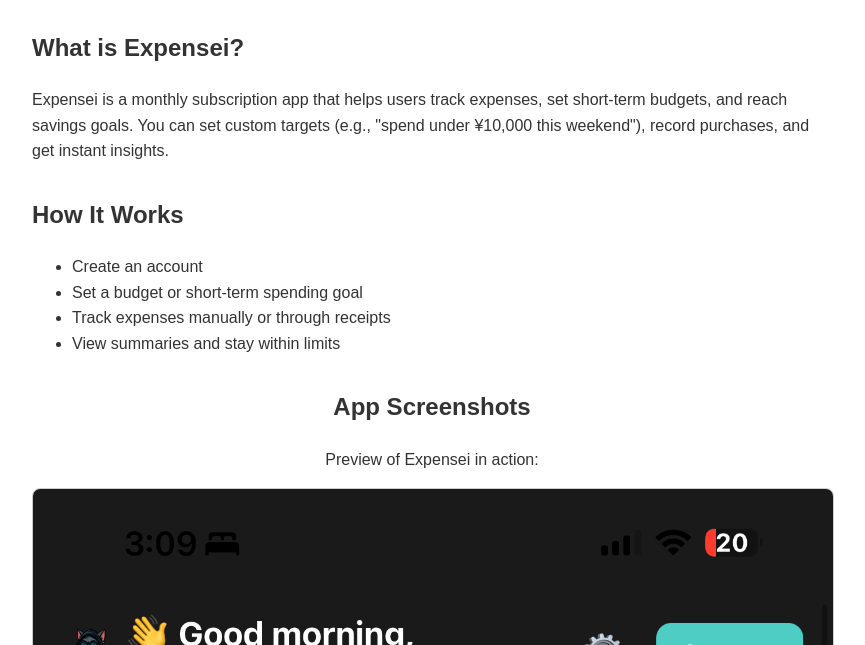
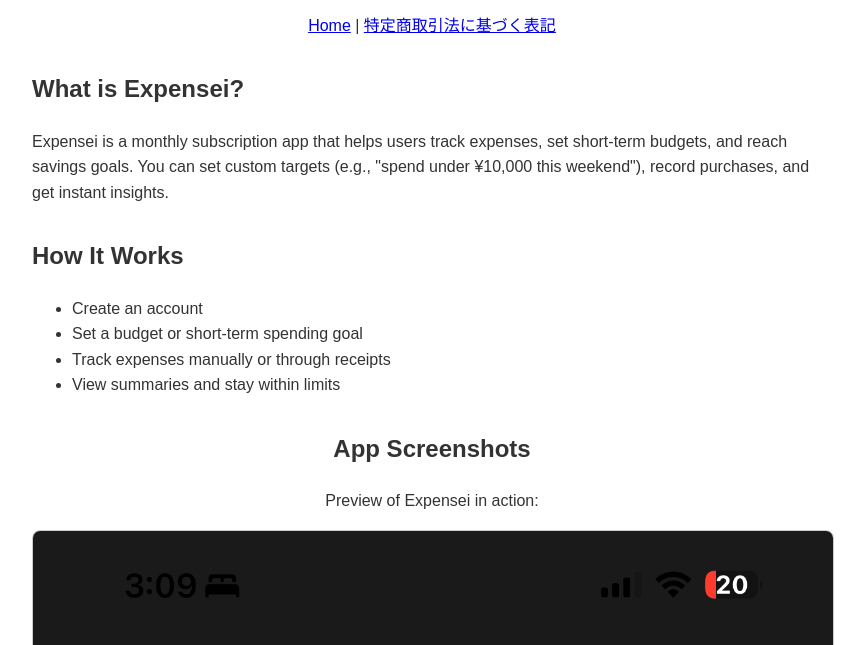
Before and after one commit to TomCat-415/expensei-stripe-homepage, a plain HTML site: page index.html in a window 1280 px wide. Shown: the part 155-800 px from the top of the page, without its empty margins (208-1073 px from the left). Drawn offline with Linux system fonts and the light colour scheme.

Commit message:
Update index.html

```diff
--- a/index.html
+++ b/index.html
@@ -43,6 +43,10 @@
   <header>
     <h1>Welcome to Expensei</h1>
     <p>Your simple subscription-based expense tracker</p>
+    <nav>
+      <a href="index.html">Home</a> |
+      <a href="disclosure.html">特定商取引法に基づく表記</a>
+    </nav>
   </header>
 
   <section>
```
